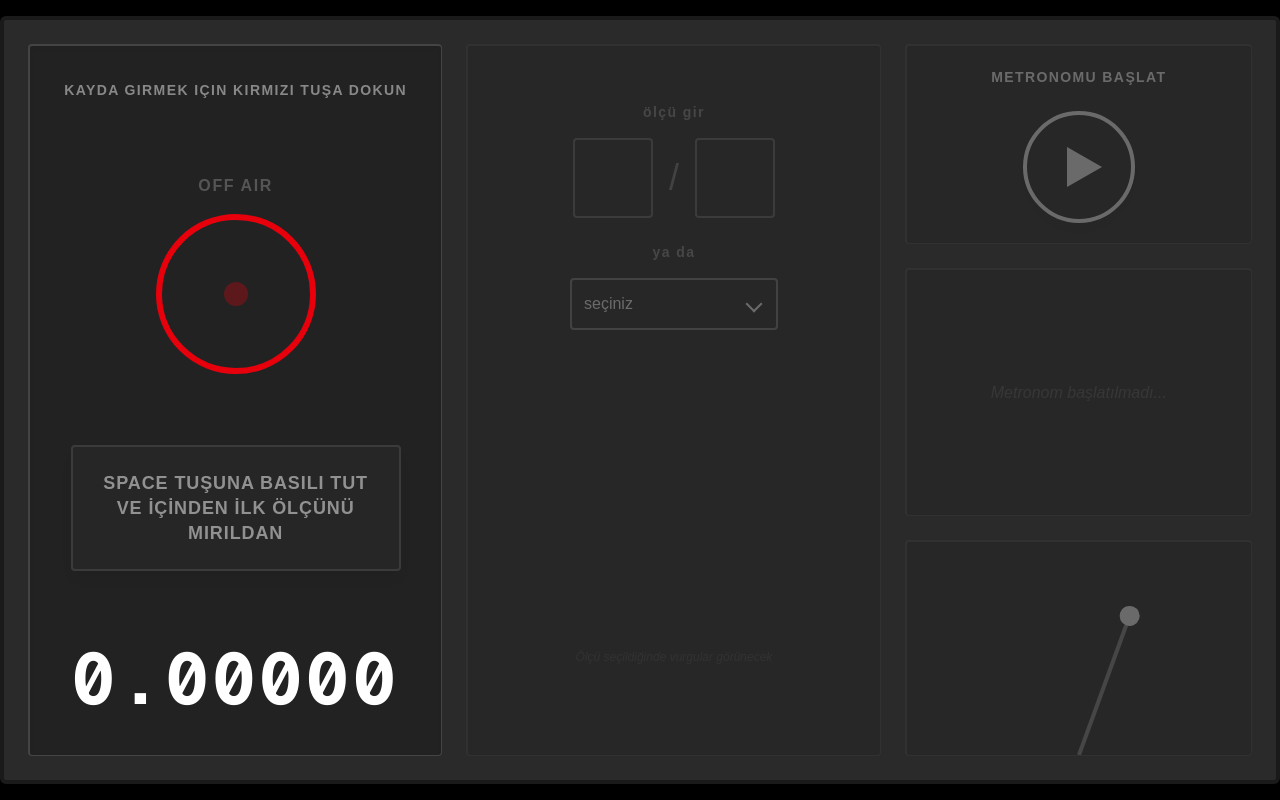
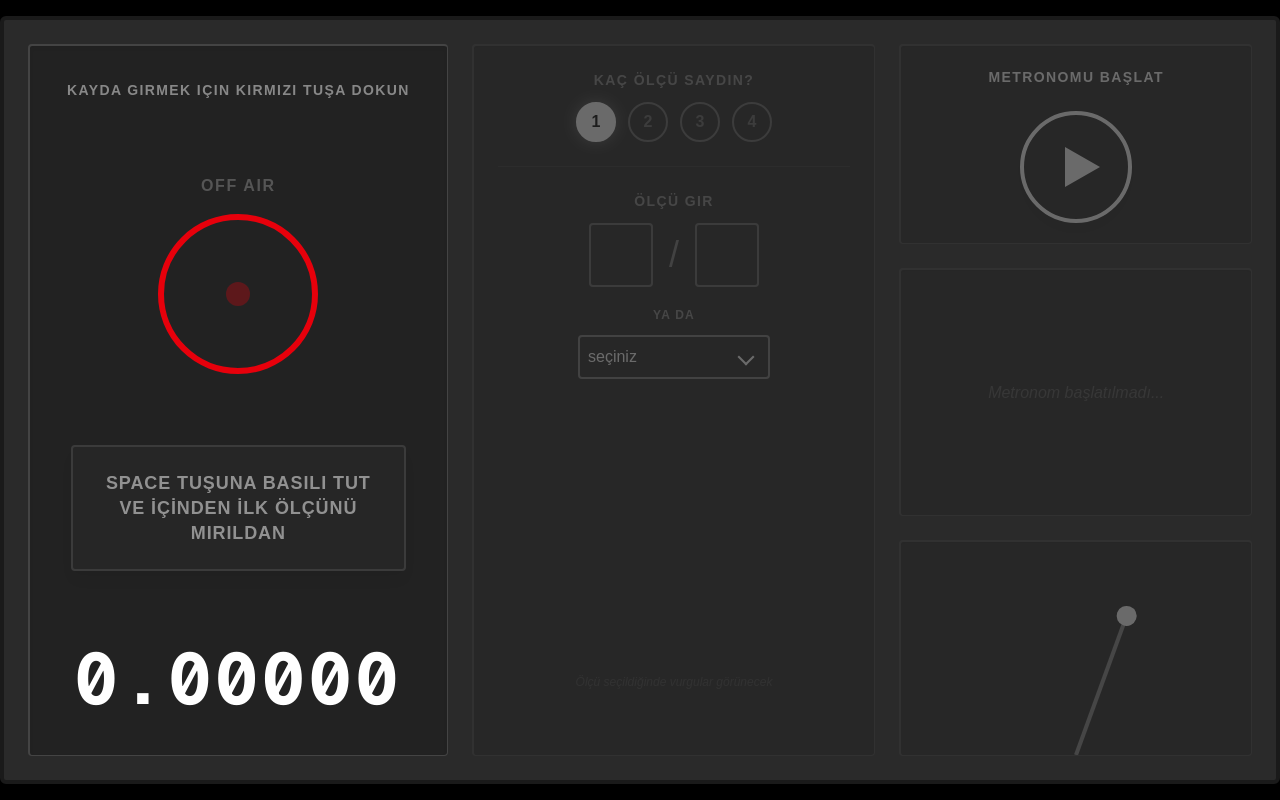
Before and after one commit to cemkoyuk/winkel, a Next.js app: page / in a window 1280 px wide. Built offline with nearby package versions, Linux system fonts and the light colour scheme.

Commit message:
kac olcu saydin parametresi eklendi

```diff
--- a/app/page.tsx
+++ b/app/page.tsx
@@ -6,6 +6,7 @@ export default function Home() {
   const [recordState, setRecordState] = useState<'idle' | 'armed' | 'recording' | 'done'>('idle');
   const [elapsedTime, setElapsedTime] = useState<number>(0);
 
+  const [countedBars, setCountedBars] = useState<number>(1);
   const [numeratorInput, setNumeratorInput] = useState<string>('');
   const [denominatorInput, setDenominatorInput] = useState<string>('');
   const [selectedPreset, setSelectedPreset] = useState<string>('');
@@ -16,15 +17,17 @@ export default function Home() {
   const startTimeRef = useRef<number>(0);
   const animationFrameRef = useRef<number>(0);
 
-  // Klavyeden gelen seri sinyalleri filtrelemek için durumumuzu referans olarak da tutuyoruz
   const recordStateRef = useRef(recordState);
   useEffect(() => {
     recordStateRef.current = recordState;
   }, [recordState]);
 
   const numVal = parseInt(numeratorInput) || 0;
-  // BPM Hesaplaması: Geçen süre ve seçilen ölçünün payına göre şaşmaz matematik
-  const bpm = elapsedTime > 0 && numVal > 0 ? Math.max(10, Math.round(60 / (elapsedTime / numVal))) : 112;
+
+  // BPM Hesaplaması (Yeni zekamız: Geçen süreyi seçilen ölçü sayısına (countedBars) bölüyoruz)
+  const bpm = elapsedTime > 0 && numVal > 0
+    ? Math.max(10, Math.round((60 * numVal * countedBars) / elapsedTime))
+    : 112;
 
   const getTempoInfo = (currentBpm: number) => {
     if (currentBpm <= 20) return { term: "Larghissimo", desc: "Aşırı yavaş, olabilecek en geniş ve en derin ritim." };
@@ -51,10 +54,8 @@ export default function Home() {
 
   const tempoInfo = getTempoInfo(bpm);
 
-  // --- KAYIT (SPACE TUŞU) MANTIĞI - DÜZELTİLDİ ---
   useEffect(() => {
     const handleKeyDown = (e: KeyboardEvent) => {
-      // !e.repeat sihirli kalkanımız: Sadece ilk basışı algılar, basılı tutarken gelen kopyaları yok sayar!
       if (e.code === 'Space' && !e.repeat) {
         e.preventDefault();
         if (recordStateRef.current === 'armed') {
@@ -77,7 +78,6 @@ export default function Home() {
         if (recordStateRef.current === 'recording') {
           setRecordState('done');
           cancelAnimationFrame(animationFrameRef.current);
-          // Süreyi son bir kez kusursuzca mühürlüyoruz
           setElapsedTime((performance.now() - startTimeRef.current) / 1000);
         }
       }
@@ -91,9 +91,8 @@ export default function Home() {
       window.removeEventListener('keyup', handleKeyUp);
       cancelAnimationFrame(animationFrameRef.current);
     };
-  }, []); // Boş dizi: Olay dinleyicileri sadece bir kez, sağlamca bağlanır.
+  }, []);
 
-  // --- SES MOTORU (WEB AUDIO API) REFERANSLARI ---
   const audioCtxRef = useRef<AudioContext | null>(null);
   const nextNoteTimeRef = useRef<number>(0);
   const currentBeatInBarRef = useRef<number>(1);
@@ -276,17 +275,35 @@ export default function Home() {
         </div>
 
         {/* 2. ORTA SÜTUN */}
-        <div className={`flex-1 bg-[#222222] rounded shadow-inner border-t-2 border-[#444] border-l-2 border-[#444] border-r border-[#111] border-b border-[#111] p-8 flex flex-col transition-opacity duration-500 ${recordState === 'done' ? 'opacity-100' : 'opacity-30 pointer-events-none'}`}>
-          <div className="flex-1 flex flex-col items-center pt-6">
-            <span className="text-[#888] text-sm font-bold tracking-widest mb-4">ölçü gir</span>
+        <div className={`flex-1 bg-[#222222] rounded shadow-inner border-t-2 border-[#444] border-l-2 border-[#444] border-r border-[#111] border-b border-[#111] p-6 flex flex-col transition-opacity duration-500 ${recordState === 'done' ? 'opacity-100' : 'opacity-30 pointer-events-none'}`}>
 
-            <div className="flex items-center gap-4 mb-6">
+          {/* YENİ EKLENEN KISIM: Kaç Ölçü Saydın? */}
+          <div className="w-full flex flex-col items-center pb-6 border-b border-[#333] mb-4">
+            <span className="text-[#888] text-sm font-bold tracking-widest mb-3 uppercase">KAÇ ÖLÇÜ SAYDIN?</span>
+            <div className="flex gap-3 flex-wrap justify-center">
+              {[1, 2, 3, 4].map(b => (
+                <div
+                  key={b}
+                  onClick={() => setCountedBars(b)}
+                  className={`w-10 h-10 flex items-center justify-center rounded-full text-base font-bold border-2 cursor-pointer transition-colors
+                    ${countedBars === b ? 'border-white bg-white text-black shadow-[0_0_15px_rgba(255,255,255,0.3)]' : 'border-[#666] text-[#666] hover:border-white hover:text-white'}`}
+                >
+                  {b}
+                </div>
+              ))}
+            </div>
+          </div>
+
+          <div className="flex-1 flex flex-col items-center pt-2">
+            <span className="text-[#888] text-sm font-bold tracking-widest mb-3 uppercase">ölçü gir</span>
+
+            <div className="flex items-center gap-4 mb-5">
               <input
                 type="number"
                 placeholder=""
                 value={numeratorInput}
                 onChange={(e) => handleManualInput('num', e.target.value)}
-                className="w-20 h-20 bg-transparent border-2 border-white/30 text-white text-4xl text-center outline-none focus:border-orange-500 placeholder-white/20 rounded"
+                className="w-16 h-16 bg-transparent border-2 border-white/30 text-white text-3xl text-center outline-none focus:border-orange-500 placeholder-white/20 rounded"
               />
               <span className="text-white/40 text-4xl font-light">/</span>
               <input
@@ -294,17 +311,17 @@ export default function Home() {
                 placeholder=""
                 value={denominatorInput}
                 onChange={(e) => handleManualInput('den', e.target.value)}
-                className="w-20 h-20 bg-transparent border-2 border-white/30 text-white text-4xl text-center outline-none focus:border-orange-500 placeholder-white/20 rounded"
+                className="w-16 h-16 bg-transparent border-2 border-white/30 text-white text-3xl text-center outline-none focus:border-orange-500 placeholder-white/20 rounded"
               />
             </div>
 
-            <span className="text-[#888] text-sm font-bold tracking-widest mb-4">ya da</span>
+            <span className="text-[#888] text-xs font-bold tracking-widest mb-3 uppercase">ya da</span>
 
-            <div className="w-52 relative border-2 border-white/40 rounded">
+            <div className="w-48 relative border-2 border-white/40 rounded">
               <select
                 value={selectedPreset}
                 onChange={handlePresetSelect}
-                className="w-full bg-transparent text-white text-base p-3 outline-none appearance-none cursor-pointer"
+                className="w-full bg-transparent text-white text-base p-2 outline-none appearance-none cursor-pointer"
               >
                 <option value="" disabled className="bg-[#222] text-gray-500">seçiniz</option>
                 {timeSignatures.map(sig => (
@@ -317,16 +334,16 @@ export default function Home() {
             </div>
           </div>
 
-          <div className="w-full flex flex-col items-center pb-8 min-h-[100px] justify-center">
+          <div className="w-full flex flex-col items-center pb-2 min-h-[90px] justify-center mt-2">
             {numVal > 0 ? (
               <>
-                <span className="text-[#888] text-sm font-bold tracking-widest mb-4">Metrik vurgu</span>
-                <div className="flex gap-3 flex-wrap justify-center">
+                <span className="text-[#888] text-sm font-bold tracking-widest mb-3 uppercase">Metrik vurgu</span>
+                <div className="flex gap-2 flex-wrap justify-center">
                   {Array.from({ length: Math.min(numVal, 16) }, (_, i) => i + 1).map(a => (
                     <div
                       key={a}
                       onClick={() => toggleAccent(a)}
-                      className={`w-12 h-12 flex items-center justify-center rounded-full text-base font-bold border-2 cursor-pointer transition-colors
+                      className={`w-10 h-10 flex items-center justify-center rounded-full text-sm font-bold border-2 cursor-pointer transition-colors
                         ${activeAccents.includes(a) ? 'border-white bg-white text-black' : 'border-[#666] text-[#666] hover:border-white hover:text-white'}`}
                     >
                       {a}
```
